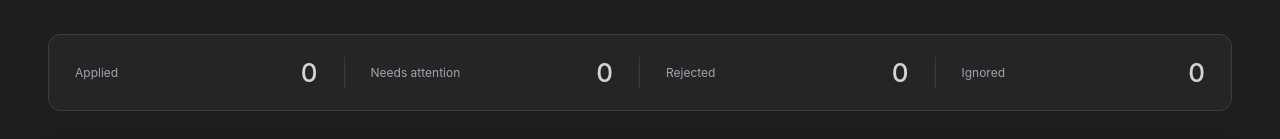
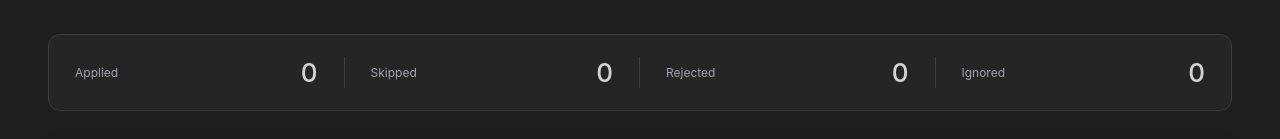
Before and after one commit to AhmadShahbalayev/ai-auto-apply, a React (Vite) app: page / in a window 1280 px wide. Shown: the part 172-311 px from the top of the page. Built offline with nearby package versions, Linux system fonts and the light colour scheme.

Commit message:
Use consistent Skipped labels and simplify summary counts

```diff
--- a/src/components/ApplicationSummary.tsx
+++ b/src/components/ApplicationSummary.tsx
@@ -1,16 +1,15 @@
-import type { Application } from "../types";
+import type { Application, Status } from "../types";
 
 interface Props {
   applications: Application[];
 }
 
 export function ApplicationSummary({ applications }: Props) {
-  const counts = ["Applied", "Skipped", "Rejected", "Ignored"].map(
-    (status) => ({
-      label: status === "Skipped" ? "Needs attention" : status,
-      count: applications.filter((job) => job.status === status).length,
-    }),
-  );
+  const statuses: Status[] = ["Applied", "Skipped", "Rejected", "Ignored"];
+  const counts = statuses.map((status) => ({
+    label: status,
+    count: applications.filter((job) => job.status === status).length,
+  }));
 
   return (
     <section aria-labelledby="overview-heading">
```
Also changed, not shown: 2 other files (tests, documents, lock files or other folders).
